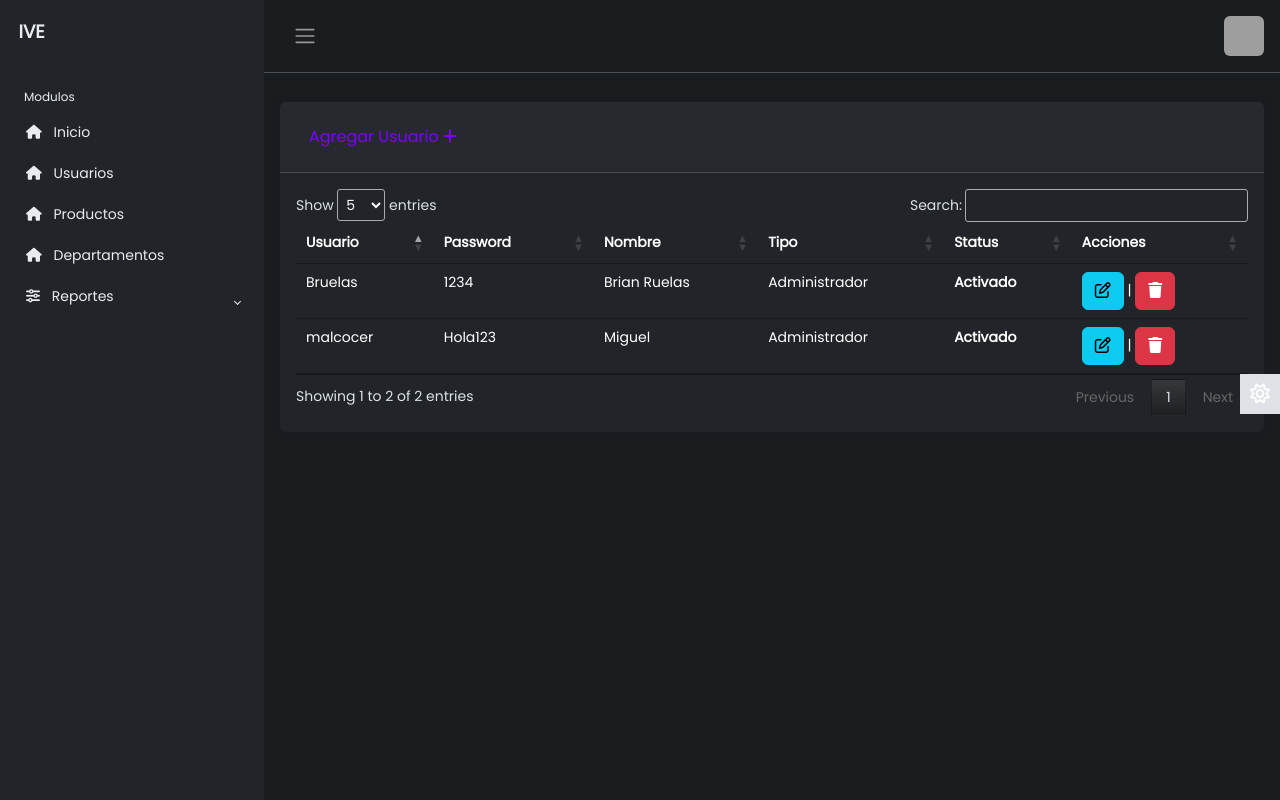
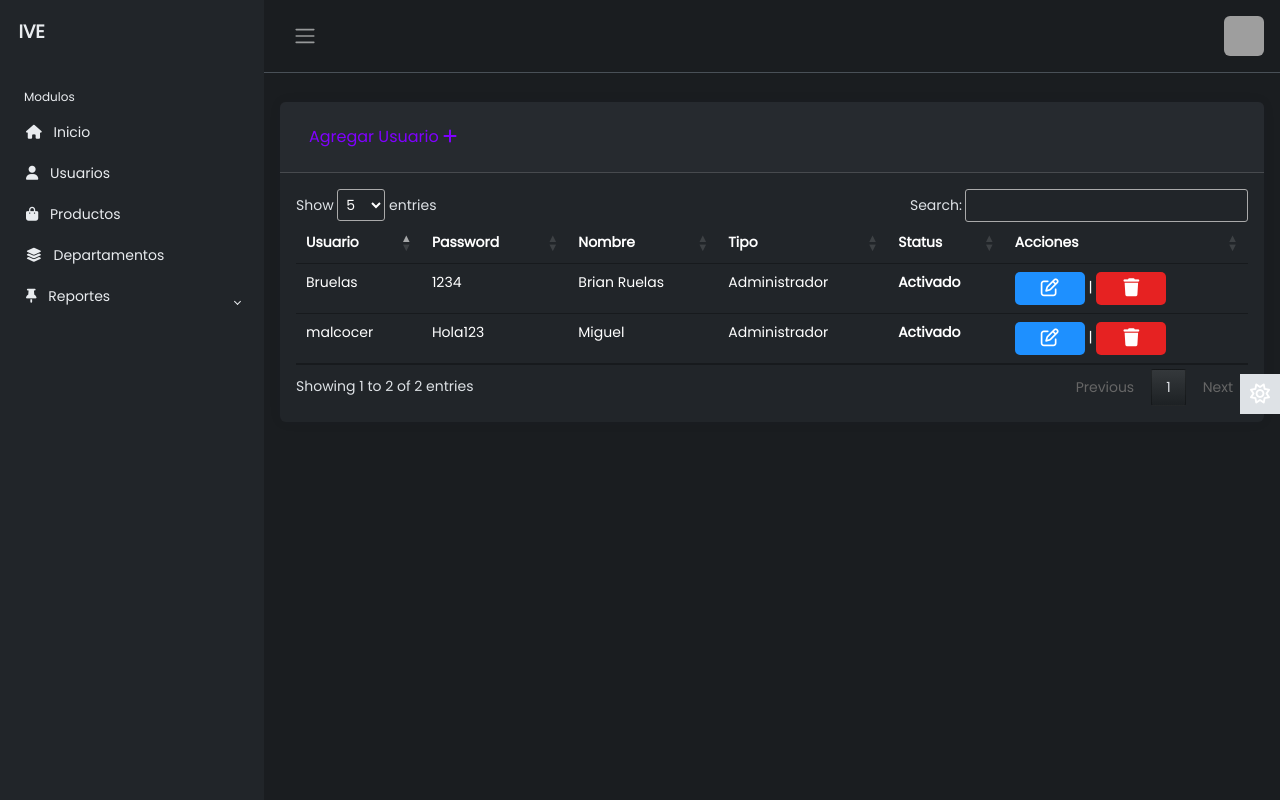
Before and after one commit to xTurbito/IVEPHP, a PHP site: page /ivephp/modulos/usuarios/ in a window 1280 px wide. Run offline with PHP 8.4, Linux system fonts and the light colour scheme; data comes from the database, SQL or seed files in the repository; some libraries are stand-ins or nearby versions; grey boxes are pictures that could not be loaded.

Commit message:
Se hacen los cambios en los botons de editar y eliminar

```diff
--- /dev/null
+++ b/layout/buttons.css
@@ -0,0 +1,45 @@
+.btn.delete {
+    font-family: "Robot", sans-serif;
+    font-size: 18px;
+    font-weight: bold;
+    background-color:#e62222;
+    width: 70px;
+    padding: 2px;
+    text-align: center;
+    text-decoration: none;
+    text-transform: uppercase;
+    color: #fff;
+    border-radius: 5px;
+    cursor: pointer;
+    box-shadow: 0 0 10px rgba(0,0,0 0.1);
+    -webkit-transition-duration: 0.3s;
+    transition-duration: 0.3s;
+    -webkit-transition-property: box-shadows, transform;
+    transition-property: box-shadow, transform;
+}
+
+.btn:hover, .btn:focus, .btn:active{
+    box-shadow: 0 0 20px rgba(0,0,0 0.5);
+    -webkit-transform: scale(1.1);
+    transform: scale(1.1);
+}
+
+.btn.edit {
+    font-family: "Robot", sans-serif;
+    font-size: 18px;
+    font-weight: bold;
+    background:#1E90FF;
+    width: 70px;
+    padding: 2px;
+    text-align: center;
+    text-decoration: none;
+    text-transform: uppercase;
+    color: #fff;
+    border-radius: 5px;
+    cursor: pointer;
+    box-shadow: 0 0 10px rgba(0,0,0 0.1);
+    -webkit-transition-duration: 0.3s;
+    transition-duration: 0.3s;
+    -webkit-transition-property: box-shadows, transform;
+    transition-property: box-shadow, transform;
+}
--- a/layout/top.php
+++ b/layout/top.php
@@ -9,7 +9,7 @@ $url_base = "http://localhost/ivephp/";
     <meta charset="UTF-8">
     <meta http-equiv="X-UA-Compatible" content="IE=edge">
     <meta name="viewport" content="width=device-width, initial-scale=1.0">
-    <title>Bootstrap Admin Dashboard</title>
+    <title>IVE Sistema Web</title>
     <link href="https://cdn.jsdelivr.net/npm/bootstrap@5.3.3/dist/css/bootstrap.min.css" rel="stylesheet" integrity="sha384-QWTKZyjpPEjISv5WaRU9OFeRpok6YctnYmDr5pNlyT2bRjXh0JMhjY6hW+ALEwIH" crossorigin="anonymous">
     <!-- jquery -->
     <script src="https://code.jquery.com/jquery-3.7.1.min.js" integrity="sha256-/JqT3SQfawRcv/BIHPThkBvs0OEvtFFmqPF/lYI/Cxo=" crossorigin="anonymous"></script>
@@ -21,6 +21,7 @@ $url_base = "http://localhost/ivephp/";
     <!-- FONT AWESOME -->
     <link rel="stylesheet" href="https://cdnjs.cloudflare.com/ajax/libs/font-awesome/6.4.2/css/all.min.css" integrity="sha512-z3gLpd7yknf1YoNbCzqRKc4qyor8gaKU1qmn+CShxbuBusANI9QpRohGBreCFkKxLhei6S9CQXFEbbKuqLg0DA==" crossorigin="anonymous" referrerpolicy="no-referrer" />
     <link rel="stylesheet" href="http://localhost/ivephp/layout/style.css">
+    <link rel="stylesheet" href="http://localhost/ivephp/layout/buttons.css">
 </head>
 
 <body>
@@ -43,24 +44,25 @@ $url_base = "http://localhost/ivephp/";
                     </li>
                     <li class="sidebar-item">
                         <a href="<?php echo $url_base ?>modulos/usuarios/" class="sidebar-link">
-                            <i class="fa-solid fa-house pe-2"></i>
+                            <i class="fa-solid fa-user pe-2"></i>
                             Usuarios
                         </a>
                     </li>
                     <li class="sidebar-item">
                         <a href="<?php echo $url_base ?>modulos/productos/" class="sidebar-link">
-                            <i class="fa-solid fa-house pe-2"></i>
+                            <i class="fa-solid fa-bag-shopping pe-2"></i>
                             Productos
                         </a>
                     </li>
                     <li class="sidebar-item">
                         <a href="<?php echo $url_base ?>modulos/departamentos/" class="sidebar-link">
-                            <i class="fa-solid fa-house pe-2"></i>
+                        <i class="fa-solid fa-layer-group pe-2"></i>
                             Departamentos
                         </a>
                     </li>
+
                     <li class="sidebar-item">
-                        <a href="#" class="sidebar-link collapsed" data-bs-target="#posts" data-bs-toggle="collapse" aria-expanded="false"><i class="fa-solid fa-sliders pe-2"></i>
+                        <a href="#" class="sidebar-link collapsed" data-bs-target="#posts" data-bs-toggle="collapse" aria-expanded="false"><i class="fa-solid fa-thumbtack pe-2"></i>
                             Reportes
                         </a>
                         <ul id="posts" class="sidebar-dropdown list-unstyled collapse" data-bs-parent="#sidebar">
--- a/modulos/departamentos/ShowDepartaments.php
+++ b/modulos/departamentos/ShowDepartaments.php
@@ -4,9 +4,9 @@ if ($result->num_rows > 0) {
         <tr class="">
             <td scope="row"><?php echo $row['NombreDepartamento'] ?></td>
             <th><?php echo ($row['lActivo'] == 1) ? 'Activado' : 'Desactivado'; ?></th>
-            <td> <a name="btneditar" id="btneditar" class="btn btn-info" href="EditarDepartamento.php?txtID=<?php echo $row['IDDepartamento']; ?>" role="button"><i class="fa-regular fa-pen-to-square"></i></a>
+            <td> <a name="btneditar" id="btneditar" class="btn edit" href="EditarDepartamento.php?txtID=<?php echo $row['IDDepartamento']; ?>" role="button"><i class="fa-regular fa-pen-to-square"></i></a>
                 |
-                <a class="btn btn-danger" href="javascript:void(0);" onclick="borrar(<?php echo $row['IDDepartamento']; ?>, '<?php echo $row['NombreDepartamento']; ?>')" role="button"><i class="fa-solid fa-trash"></i></a>
+                <a class="btn delete" href="javascript:void(0);" onclick="borrar(<?php echo $row['IDDepartamento']; ?>, '<?php echo $row['NombreDepartamento']; ?>')" role="button"><i class="fa-solid fa-trash"></i></a>
             </td>
         </tr>
 <?php
--- a/modulos/productos/MostrarProductos.php
+++ b/modulos/productos/MostrarProductos.php
@@ -32,9 +32,9 @@ if ($result->num_rows > 0) {
             <td><?php echo $row['Stock'] ?></td>
             <td><?php echo $row['NombreDepartamento'] ?></td>
             <th><?php echo ($row['lActivo'] == 1) ? 'Activado' : 'Desactivado'; ?></th>
-            <td><a name="btnEditarProducto" id="btnEditarProducto" class="btn btn-info" href="EditarProducto.php?txtID=<?php echo $row['IDProducto']; ?>" role="button"><i class="fa-regular fa-pen-to-square"></i></a>
+            <td><a name="btnEditarProducto" id="btnEditarProducto" class="btn edit" href="EditarProducto.php?txtID=<?php echo $row['IDProducto']; ?>" role="button"><i class="fa-regular fa-pen-to-square"></i></a>
                 |
-                <a class="btn btn-danger" href="../../Controllers/BorrarProducto.php?txtID=<?php echo $row['IDProducto']; ?>" role="button">
+                <a class="btn delete" href="../../Controllers/BorrarProducto.php?txtID=<?php echo $row['IDProducto']; ?>" role="button">
                     <i class="fa-solid fa-trash"></i>
                 </a>
 
--- a/modulos/usuarios/MostrarUsuarios.php
+++ b/modulos/usuarios/MostrarUsuarios.php
@@ -7,9 +7,10 @@ if ($result->num_rows > 0) {
             <td><?php echo $row['nombre'] ?></td>
             <td><?php echo ($row['tipo_usuclave'] == 1) ? 'Administrador' : 'Usuario'; ?></td>
             <th><?php echo ($row['lactivo'] == 1) ? 'Activado' : 'Desactivado'; ?></th>
-            <td> <a name="btneditar" id="btneditar" class="btn btn-info" href="EditarUsuario.php?txtID=<?php echo $row['idusuario']; ?>" role="button"><i class="fa-regular fa-pen-to-square"></i></a>
-                |
-                <a class="btn btn-danger" href="javascript:void(0);" onclick="borrar(<?php echo $row['idusuario']; ?>, '<?php echo $row['nombre']; ?>')" role="button"><i class="fa-solid fa-trash"></i></a>
+            <td>
+              <a name="btneditar" id="btneditar" class="btn edit" href="EditarUsuario.php?txtID=<?php echo $row['idusuario']; ?>" role="button"><i class="fa-regular fa-pen-to-square"></i></a>
+              <span>|</span>
+              <a class="btn delete" href="javascript:void(0);" onclick="borrar(<?php echo $row['idusuario']; ?>, '<?php echo $row['nombre']; ?>')" role="button"><i class="fa-solid fa-trash"></i></a>
             </td>
         </tr>
 <?php
```
Also changed, not shown: modulos/usuarios/usuarios.css (added), 1 other file.
